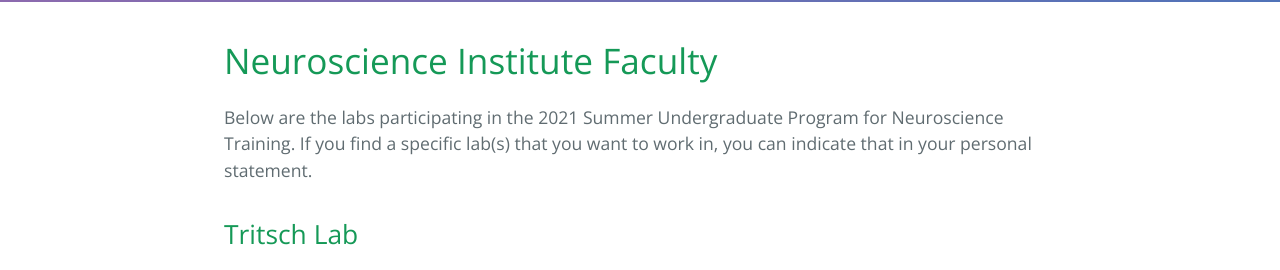
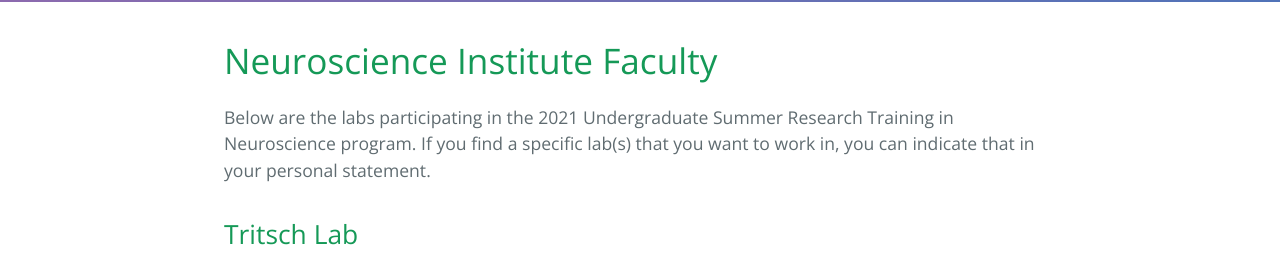
Before and after one commit to NICDIundergrad/SummerUndergradProgramWeb, a Jekyll site: the page built from faculty/index.md, in a window 1280 px wide. Shown: the part 725-995 px from the top of the page. Built offline with Jekyll 4.4.1, drawn with Linux system fonts in a browser that asks for light colours; our own code applies the rules of GitHub Pages for plain Markdown files.

Commit message:
Update index.md

```diff
--- a/faculty/index.md
+++ b/faculty/index.md
@@ -1,6 +1,6 @@
 # Neuroscience Institute Faculty
 
-Below are the labs participating in the 2021 Summer Undergraduate Program for Neuroscience Training. If you find a specific lab(s) that you want to work in, you can indicate that in your personal statement.
+Below are the labs participating in the 2021 Undergraduate Summer Research Training in Neuroscience program. If you find a specific lab(s) that you want to work in, you can indicate that in your personal statement.
 
 ## Tritsch Lab
 
```
